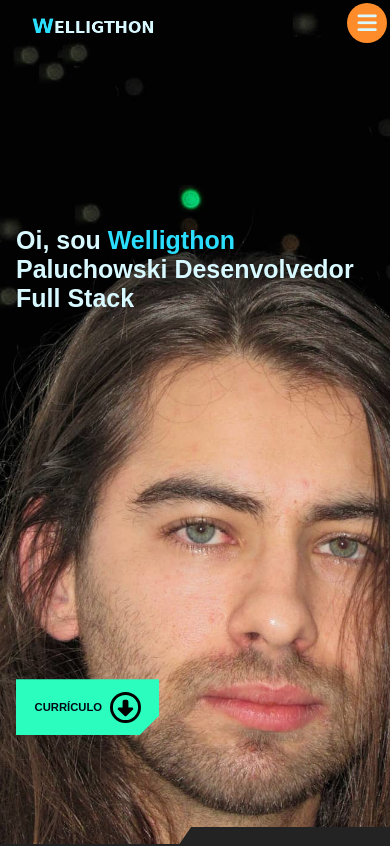
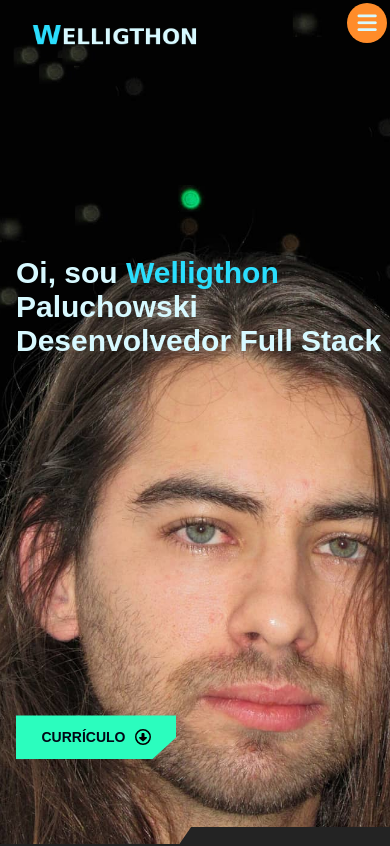
Before and after one commit to WelligthonDarlan/portifolio, a plain HTML site: page index.html in a window 390 px wide. Shown: the top 846 px of the page. Drawn offline with Linux system fonts and the light colour scheme.

Commit message:
Responnsividade background ajustada

```diff
--- a/css/background.css
+++ b/css/background.css
@@ -40,7 +40,7 @@ body{
     flex-direction: column;
     padding: 3rem;
     gap: 4rem;
-    font-size: 25px;
+    font-size: 30px;
 }
 .headerText span{
     color: #2bdefd;
@@ -50,52 +50,77 @@ body{
     justify-content: center;
     align-items: center;
     text-align: center;
-    gap: 0.5rem;
-    padding: 1rem 0.5rem;
+    gap: 9px;
+    padding: 23px 30px;
     background: linear-gradient(to bottom,#2BFDBE,#2BFDBE );
     color: #010816;
-    clip-path: polygon(0 0,100% 0,100% calc(100% - 20px),calc(100% - 20px) 100%,0 100%);
+    clip-path: polygon(0 100%, 0 0, 100% 0, 100% 50%, 85% 100%);
     text-decoration: none;
     font-weight: 900;
-    font-size: 90%;
-    width: 15%;
-    height: auto;
+    font-size: 22px;
+    width: 300px;
     transition: 0.5s;
 }
 #download:hover{
     background: linear-gradient(to bottom,#2BFDBE,#167457 );
 }
 #download img{
-    width: 9%;
+    width: 22px;
 }
 /* ------------------BACKGROUND--/\------------------ */
 /* ------------------BACKGROUND--\/--MEDIA QUERY---------------- */
 @media only screen and (max-width: 1800px){
+
     .headerText h1{
         width: 50%;
     }
+    #download{
+        padding: 18px 30px;
+        width: 280px;
+        font-size: 20px;
+    }
+    #download img{
+        width: 20px;
+    }
+}
+@media only screen and (max-width: 1600px){
+
+    .headerText h1{
+        font-size: 50px;
+    }
+
 }
 @media only screen and (max-width: 1300px){
     #header{
         background-image: url(../images/background1.png);
     }
+    .headerText {
+        justify-content: space-between;
+        padding: 3rem 0rem 8rem 3rem;
+    }
+    .headerText h1{
+        width: 70%;
+    }
     #download{
-        width: 20% !important;
+        width: 200px;
+        font-size: 14px;
     }
 }
 @media only screen and (max-width: 1000px){
     .headerText h1{
         font-size: 2.5rem;
     }
-    #download{
-        width: 22% !important;
+    #download img{
+        width: 16px;
     }
 }
-@media only screen and (max-width: 930px){
+@media only screen and (max-width: 840px){
+
     #download{
-        font-size: 70% !important;
+        padding: 14px 30px;
     }
 }
+
 @media only screen and (max-width: 760px){
     #header{
         background-image: url(../images/backgroundPhone1.png);
@@ -107,80 +132,45 @@ body{
         align-items: start;
         justify-content: space-around;
         width: 100%;
+        padding: 1rem 2rem 7rem 3rem;
     }
     .headerText h1{
         width: 100%;
     }
-    #download{
-        font-size: 60% !important;
+}
+
+@media only screen and (max-width: 569px){
+    .logo{
+        width: 200px;
     }
-    #download img{
-        width: 13%;
-    }
-}
-@media only screen and (max-width: 670px){
-    #download{
-        font-size: 45% !important;
-    }
-}
-@media only screen and (max-width: 570px){
-    #download{
-        padding: 1rem 2.5rem !important;
-        width: 30% !important;
-    }
-    #download img{
-        width: 23%;
-    }
-}
-@media only screen and (max-width: 510px){
-    #download img{
-        width: 38%;
-    }
-    .headerText{
-        padding: 1rem;
-    }
-
-}
-@media only screen and (max-width: 450px){
-    .logo{
-        width: 40%;
+    .headerText {
+            padding: 3rem 0rem 8rem 2rem;
     }
     .headerText h1{
         font-size: 100%;
     }
-    #download{
-        padding: 0.8rem 3rem !important;
-        width: 40% !important;
-    }
-    #download img{
-        width: 35%;
+}
+@media only screen and (max-width: 560px){
+
+    .headerText {
+            padding: 3rem 0rem 1rem 2rem;
     }
 
 }
-@media only screen and (max-width: 435px){
-    #download img{
-        width: 55%;
+@media only screen and (max-width: 400px){
+
+    .headerText {
+            padding: 2rem 0rem 1rem 1rem;
+    }
+    #download{
+        width: 160px;
     }
 }
-@media only screen and (max-width: 405px){
-    #download img{
-        width: 55%;
+@media only screen and (max-width: 381px){
+
+    .headerText h1{
+        font-size: 25px;
     }
 }
-@media only screen and (max-width: 395px){
-    #download img{
-        width: 65%;
-    }
-}
-@media only screen and (max-width: 388px){
-    #download img{
-        width: 85%;
-    }
 
-}
-@media only screen and (max-width: 375px){
-    #download img{
-        display: none;
-    }
-}
 /* ------------------BACKGROUND--/\--MEDIA QUERY---------------- */
```
